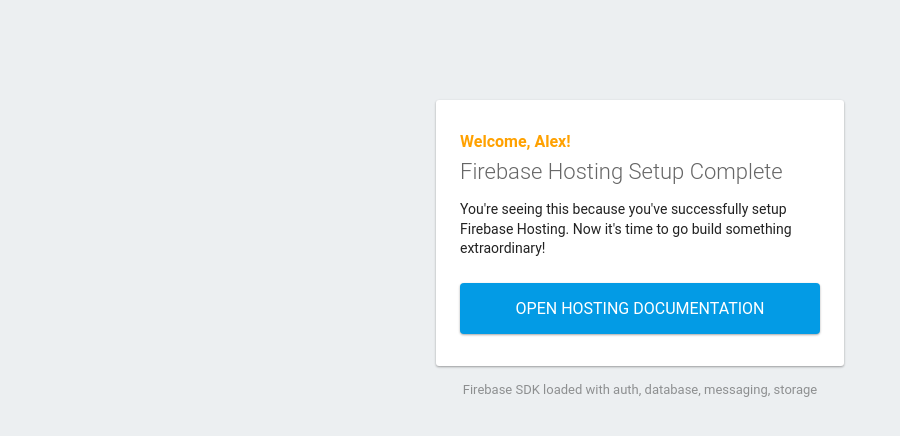
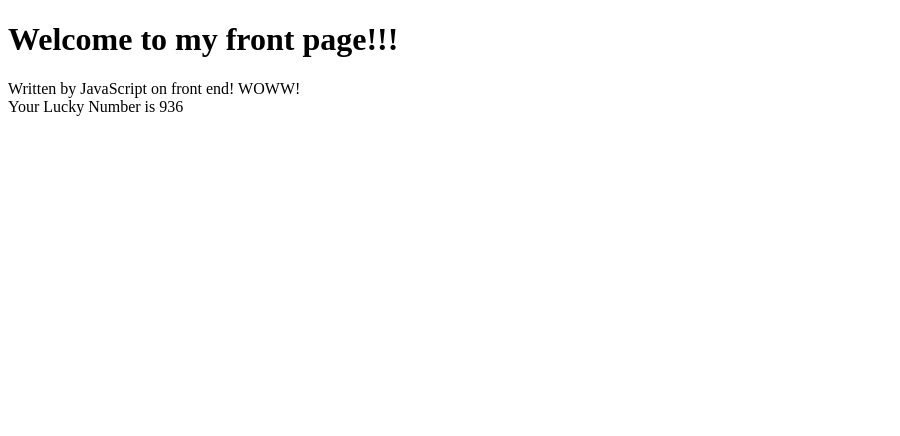
Before and after one commit to SeanAlexWall/wsp20, a website: page functions/spa/index.html in a window 1280 px wide. Shown: the whole page, without its empty margins (0-900 px from the left). Drawn offline with Linux system fonts and the light colour scheme; some packages are replaced by stand-ins of ours.

Commit message:
front end example added

```diff
--- a/functions/index.js
+++ b/functions/index.js
@@ -13,6 +13,7 @@
 
 function frontendHandler(request, response) {
     response.sendFile(__dirname + "/spa/index.html");
+
 }
 
 function backendHandler(request, response){
--- a/functions/spa/index.html
+++ b/functions/spa/index.html
@@ -1,65 +1,17 @@
 <!DOCTYPE html>
 <html>
   <head>
-    <meta charset="utf-8">
-    <meta name="viewport" content="width=device-width, initial-scale=1">
-    <title>Welcome to Firebase Hosting</title>
-
-    <!-- update the version number as needed -->
-    <script defer src="/__/firebase/7.7.0/firebase-app.js"></script>
-    <!-- include only the Firebase features as you need -->
-    <script defer src="/__/firebase/7.7.0/firebase-auth.js"></script>
-    <script defer src="/__/firebase/7.7.0/firebase-database.js"></script>
-    <script defer src="/__/firebase/7.7.0/firebase-messaging.js"></script>
-    <script defer src="/__/firebase/7.7.0/firebase-storage.js"></script>
-    <!-- initialize the SDK after all desired features are loaded -->
-    <script defer src="/__/firebase/init.js"></script>
-
-    <style media="screen">
-      body { background: #ECEFF1; color: rgba(0,0,0,0.87); font-family: Roboto, Helvetica, Arial, sans-serif; margin: 0; padding: 0; }
-      #message { background: white; max-width: 360px; margin: 100px auto 16px; padding: 32px 24px; border-radius: 3px; }
-      #message h2 { color: #ffa100; font-weight: bold; font-size: 16px; margin: 0 0 8px; }
-      #message h1 { font-size: 22px; font-weight: 300; color: rgba(0,0,0,0.6); margin: 0 0 16px;}
-      #message p { line-height: 140%; margin: 16px 0 24px; font-size: 14px; }
-      #message a { display: block; text-align: center; background: #039be5; text-transform: uppercase; text-decoration: none; color: white; padding: 16px; border-radius: 4px; }
-      #message, #message a { box-shadow: 0 1px 3px rgba(0,0,0,0.12), 0 1px 2px rgba(0,0,0,0.24); }
-      #load { color: rgba(0,0,0,0.4); text-align: center; font-size: 13px; }
-      @media (max-width: 600px) {
-        body, #message { margin-top: 0; background: white; box-shadow: none; }
-        body { border-top: 16px solid #ffa100; }
-      }
-    </style>
+    <title>My Front End</title>
   </head>
   <body>
-    <div id="message">
-      <h2>Welcome, Alex!</h2>
-      <h1>Firebase Hosting Setup Complete</h1>
-      <p>You're seeing this because you've successfully setup Firebase Hosting. Now it's time to go build something extraordinary!</p>
-      <a target="_blank" href="https://firebase.google.com/docs/hosting/">Open Hosting Documentation</a>
-    </div>
-    <p id="load">Firebase SDK Loading&hellip;</p>
-
-    <script>
-      document.addEventListener('DOMContentLoaded', function() {
-        // // 🔥🔥🔥🔥🔥🔥🔥🔥🔥🔥🔥🔥🔥🔥🔥🔥🔥🔥🔥🔥🔥🔥🔥🔥🔥🔥🔥🔥🔥🔥🔥
-        // // The Firebase SDK is initialized and available here!
-        //
-        // firebase.auth().onAuthStateChanged(user => { });
-        // firebase.database().ref('/path/to/ref').on('value', snapshot => { });
-        // firebase.messaging().requestPermission().then(() => { });
-        // firebase.storage().ref('/path/to/ref').getDownloadURL().then(() => { });
-        //
-        // // 🔥🔥🔥🔥🔥🔥🔥🔥🔥🔥🔥🔥🔥🔥🔥🔥🔥🔥🔥🔥🔥🔥🔥🔥🔥🔥🔥🔥🔥🔥🔥
-
-        try {
-          let app = firebase.app();
-          let features = ['auth', 'database', 'messaging', 'storage'].filter(feature => typeof app[feature] === 'function');
-          document.getElementById('load').innerHTML = `Firebase SDK loaded with ${features.join(', ')}`;
-        } catch (e) {
-          console.error(e);
-          document.getElementById('load').innerHTML = 'Error loading the Firebase SDK, check the console.';
-        }
-      });
-    </script>
+    <h1>Welcome to my front page!!!</h1>
+    <div id="content"></div>
   </body>
+  <script>
+    const contentTag = document.getElementById("content");
+    contentTag.innerHTML = "Written by JavaScript on front end! WOWW! <br>";
+    const n = Math.random() * 1000;
+    const integer = Math.floor(n);
+    contentTag.innerHTML += ` Your Lucky Number is ${integer}`;
+  </script>
 </html>
```
